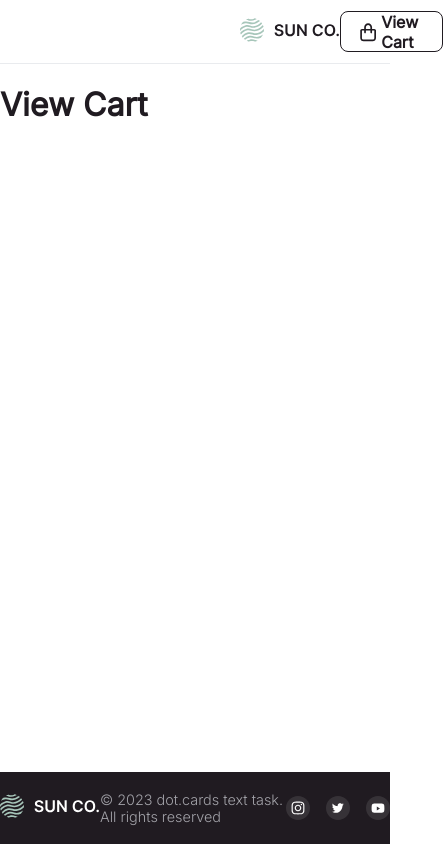
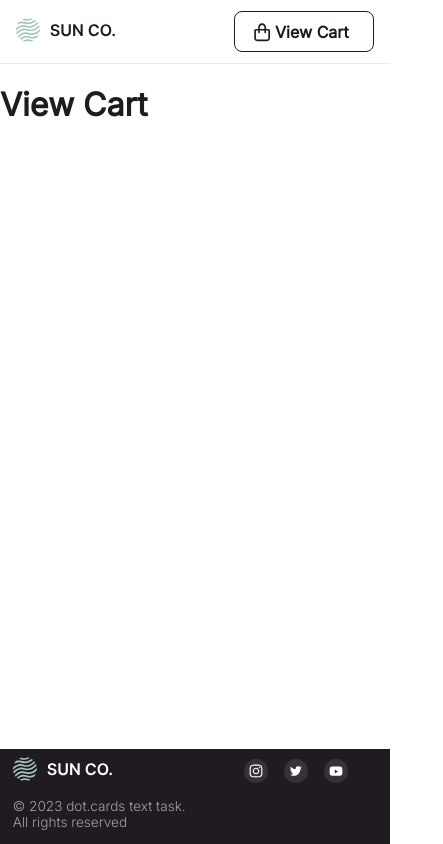
Before and after one commit to siddheshranade/shoe-store, a React (Vite) app: page /view-cart in a window 390 px wide. Shown: the whole page, 443 px wide, since content can reach past the window. Built offline with nearby package versions, Linux system fonts and the light colour scheme.

Commit message:
make header and footer responsive

```diff
--- a/src/components/Footer.module.css
+++ b/src/components/Footer.module.css
@@ -1,24 +1,33 @@
 .footerParent {
-  height: 72px;
+  min-height: 72px;
   background: #201B21;
   color: #D9DBE1;
-  display: flex;
-  flex-direction: row;
-  justify-content: space-around;
-  align-items: center;
+
+  display: grid;
+  grid-template-columns: 1fr 1fr 1fr;
+  grid-template-rows: 1fr;
+}
+
+
+.footerLogo {
+  grid-column: 1;
+  place-self: center;
 }
 
 .footerText {
-  /* border: 1px solid orange; */
+  grid-column: 2;
+  grid-row: 1;
+  place-self: center;
+
   font-size: 0.9rem;
-  font-feature-settings: 'liga' off;
-  /* font-style: normal; */
   font-weight: 300;
   opacity: 0.7;
 }
 
 .footerIcons {
-  /* border: 1px solid red; */
+  grid-column: 3;
+  place-self: center;
+
   display: flex;
   flex-direction: row;
   gap: 1rem;
@@ -27,3 +36,29 @@
 .footerIcons img:hover {
   cursor: pointer;
 }
+
+@media (max-width: 600px) {
+  .footerParent {
+    grid-template-columns: 1fr 1fr;
+    grid-template-rows: auto auto;
+
+    padding: 0.5rem 0 0 0.8rem;
+  }
+
+  .footerLogo {
+    grid-column: 1;
+    grid-row: 1;
+    justify-self: start;
+  }
+
+  .footerText {
+    grid-column: 1;
+    grid-row: 2;
+    font-size: 0.85rem;
+  }
+
+  .footerIcons {
+    grid-column: 2;
+    grid-row: 1;
+  }
+}
--- a/src/components/Footer.tsx
+++ b/src/components/Footer.tsx
@@ -3,14 +3,16 @@ import styles from './Footer.module.css';
 const Footer = () => {
   return (
   <div className={styles.footerParent}>
-    <div>
+    <div className={styles.footerLogo}>
       <img src='../../public/images/logo-white.svg'/>
     </div>
-    <div className={styles.footerText}>© 2023 dot.cards text task. All rights reserved</div>
     <div className={styles.footerIcons}>
       <img src='../../public/images/instagram.svg'/>
       <img src='../../public/images/twitter.svg'/>
       <img src='../../public/images/youtube.svg'/>
+    </div>
+    <div className={styles.footerText}>
+      <p>© 2023 dot.cards text task. All rights reserved</p>
     </div>
   </div>
   )
--- a/src/components/Navbar.module.css
+++ b/src/components/Navbar.module.css
@@ -3,6 +3,7 @@
   box-sizing: border-box;
   width: 100%;
   height: 64px;
+  padding: 0 15rem;
 
   display: flex;
   flex-direction: row;
@@ -10,12 +11,13 @@
   align-items: center;
 }
 
-.logo {
-  margin-left: 15rem;
+@media (max-width: 730px) {
+  .parent {
+    padding: 0 1rem;
+  }
 }
 
 .cartParent {
-  margin-right: 15rem;
   text-decoration: none;
   font-weight: 700;
   color: #201B21;
```
